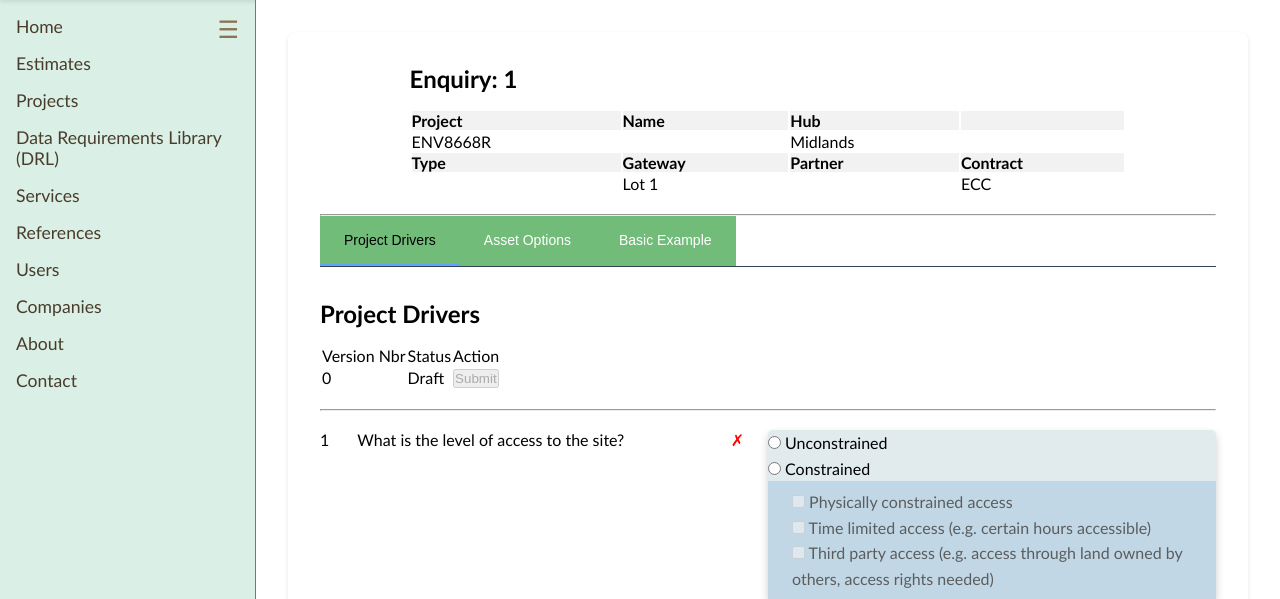
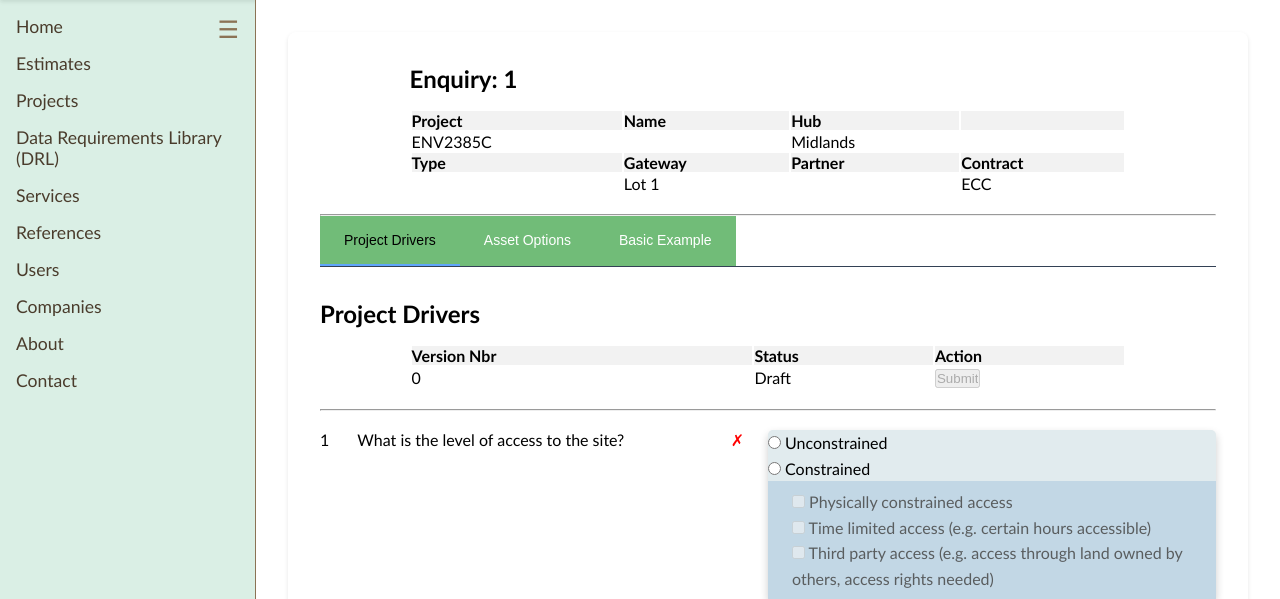
Before and after one commit to alan1world/construction-estimating, a Flask app: page /enquiries/1 in a window 1280 px wide. Shown: the part 38-637 px from the top of the page. Run offline with Flask 3, Linux system fonts and the light colour scheme.

Commit message:
Added CSS to status table

```diff
--- a/src/estimating_construction/templates/cost_driver_form.html
+++ b/src/estimating_construction/templates/cost_driver_form.html
@@ -1,9 +1,9 @@
 <form id="cdsummary" action="{{ url_for('cost_driver_status') }}" method="post" novalidate>
 <!-- <form id="cdsummary" action="" hx-post="{{ url_for('cost_driver_status') }}" hx-trigger="submit" hx-target="#cda" novalidate> -->
   {{ cdstatusform.hidden_tag() }}
-  <table>
+  <table class="mid breathe">
       <thead>
-          <tr>
+          <tr class="hed">
               <td>Version Nbr</td>
               <td>Status</td>
               <td>Action</td>
```
